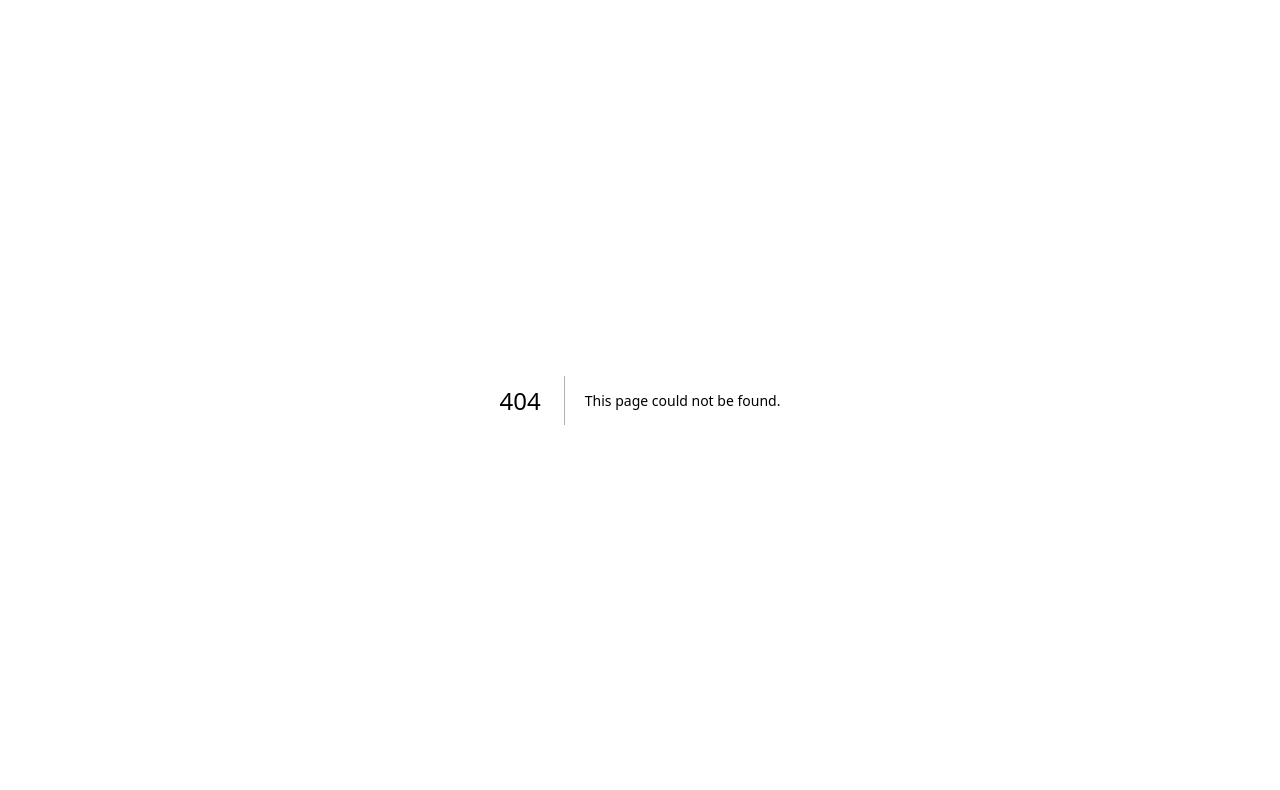
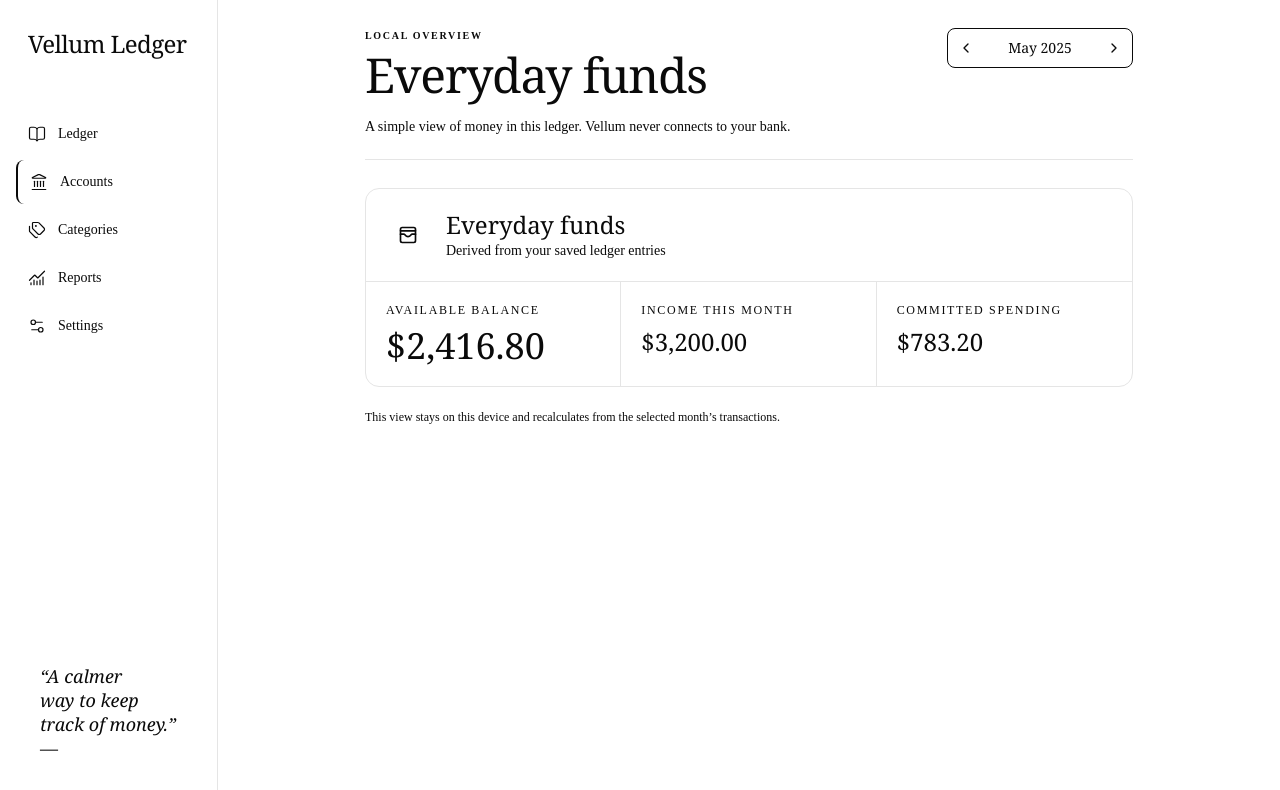
Before and after one commit to martoms/vellum-ledger, a Next.js app: page /accounts in a window 1280 px wide. Before the commit this address had no page. Shown: the top 790 px of the page. Built offline with nearby package versions, Linux system fonts and the light colour scheme.

Commit message:
feat(accounts): add account overview

```diff
--- /dev/null
+++ b/src/app/(workspace)/accounts/page.tsx
@@ -0,0 +1,5 @@
+import { AccountsPage } from '@/features/accounts/accounts-page'
+
+export default function AccountsRoute() {
+  return <AccountsPage />
+}
--- /dev/null
+++ b/src/features/accounts/accounts-page.tsx
@@ -0,0 +1,29 @@
+'use client'
+
+import { WalletCards } from 'lucide-react'
+import { formatMoney, getSummary } from '@/features/transactions/selectors'
+import { PageHeading } from '@/features/workspace/page-heading'
+import { useLedger } from '@/features/workspace/ledger-provider'
+
+export function AccountsPage() {
+  const { selectedMonth, transactions } = useLedger()
+  const summary = getSummary(transactions, selectedMonth)
+  return (
+    <div className="mx-auto max-w-3xl">
+      <PageHeading eyebrow="Local overview" title="Everyday funds"><p className="max-w-xl text-sm leading-6 text-[var(--vellum-muted)]">A simple view of money in this ledger. Vellum never connects to your bank.</p></PageHeading>
+      <section className="overflow-hidden rounded-xl border bg-[var(--vellum-paper)]">
+        <div className="flex items-center gap-4 border-b p-5"><span className="grid size-11 place-items-center rounded-full bg-[var(--vellum-wash)]"><WalletCards aria-hidden className="size-5" /></span><div><h2 className="font-serif text-2xl">Everyday funds</h2><p className="text-sm text-[var(--vellum-muted)]">Derived from your saved ledger entries</p></div></div>
+        <dl className="grid divide-y sm:grid-cols-3 sm:divide-x sm:divide-y-0">
+          <BalanceItem label="Available balance" value={formatMoney(summary.balanceCents)} emphasis />
+          <BalanceItem label="Income this month" value={formatMoney(summary.incomeCents)} />
+          <BalanceItem label="Committed spending" value={formatMoney(summary.expenseCents)} />
+        </dl>
+      </section>
+      <p className="mt-5 text-xs leading-5 text-[var(--vellum-muted)]">This view stays on this device and recalculates from the selected month’s transactions.</p>
+    </div>
+  )
+}
+
+function BalanceItem({ emphasis, label, value }: { emphasis?: boolean, label: string, value: string }) {
+  return <div className="p-5"><dt className="text-xs uppercase tracking-[.14em] text-[var(--vellum-muted)]">{label}</dt><dd className={`mt-2 font-serif ${emphasis ? 'text-4xl' : 'text-2xl'}`}>{value}</dd></div>
+}
```
